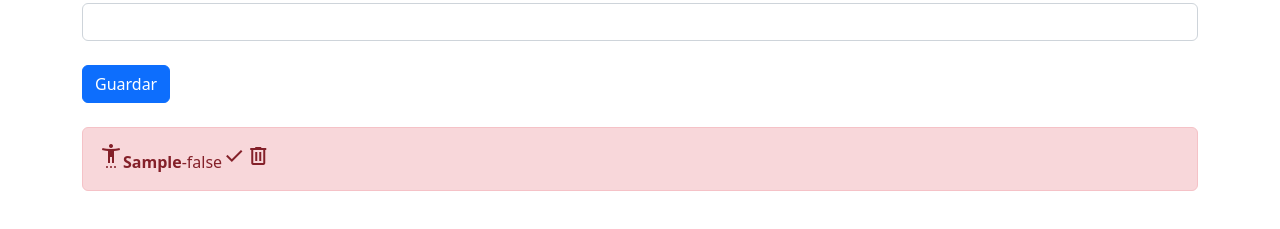
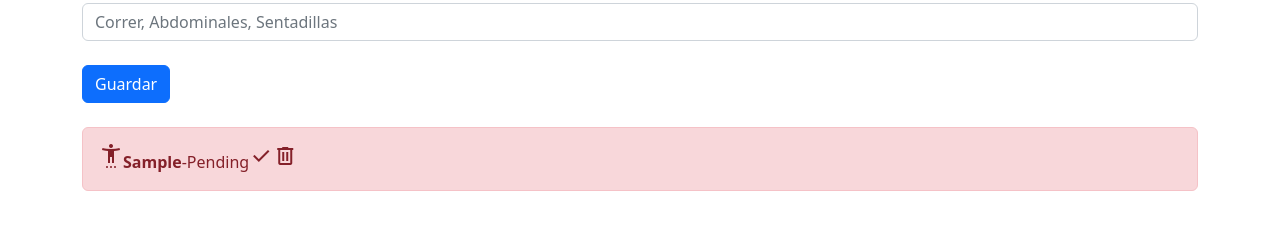
Before and after one commit to Oscar-Mora/CRUD-LocalStorage, a plain HTML site: page index.html in a window 1280 px wide. Both pictures are taken after typing "Sample" into the empty fields and a click on the button "Guardar". Shown: the part 101-330 px from the top of the page. Drawn offline with nearby package versions, Linux system fonts and the light colour scheme.

Commit message:
mejorando el estado

```diff
--- a/index.html
+++ b/index.html
@@ -18,7 +18,7 @@
         </h1>
         <form id="formulario">
 
-            <input type="text"   id="actividad"     class="form-control">
+            <input type="text"   id="actividad"   placeholder="Correr, Abdominales, Sentadillas"  class="form-control">
 
             <button type="submit" class="btn btn-primary mt-4">Guardar</button>
         </form>
--- a/index.js
+++ b/index.js
@@ -46,10 +46,10 @@
             //usamos el += porque vamos a ir concatenando las actividades por cada elemento que existe dentro de LocalStorage
             //Antes de pintar al front hacemos una validacion para cambiar el estilo dependiendo el "estado"
             if (element.estado){
-                actividadesListUI.innerHTML += ` <div class="alert alert-success" role="alert"><span class="material-symbols-outlined float-left mr-2">settings_accessibility</span><b>${element.actividad}</b>-${element.estado}<span class="float-right"><i class="material-symbols-outlined">done</i><i class="material-symbols-outlined">delete</i></span>`
+                actividadesListUI.innerHTML += ` <div class="alert alert-success" role="alert"><span class="material-symbols-outlined float-left mr-2">settings_accessibility</span><b>${element.actividad}</b>-Done<span class="float-right"><i class="material-symbols-outlined">done</i><i class="material-symbols-outlined">delete</i></span>`
             }
             else{
-                actividadesListUI.innerHTML += ` <div class="alert alert-danger" role="alert"><span class="material-symbols-outlined float-left mr-2">settings_accessibility</span><b>${element.actividad}</b>-${element.estado}<span class="float-right"><i class="material-symbols-outlined">done</i><i class="material-symbols-outlined">delete</i></span>`
+                actividadesListUI.innerHTML += ` <div class="alert alert-danger" role="alert"><span class="material-symbols-outlined float-left mr-2">settings_accessibility</span><b>${element.actividad}</b>-Pending<span class="float-right"><i class="material-symbols-outlined">done</i><i class="material-symbols-outlined">delete</i></span>`
             }
 
         });
```
Also changed, not shown: index.css (deleted).
